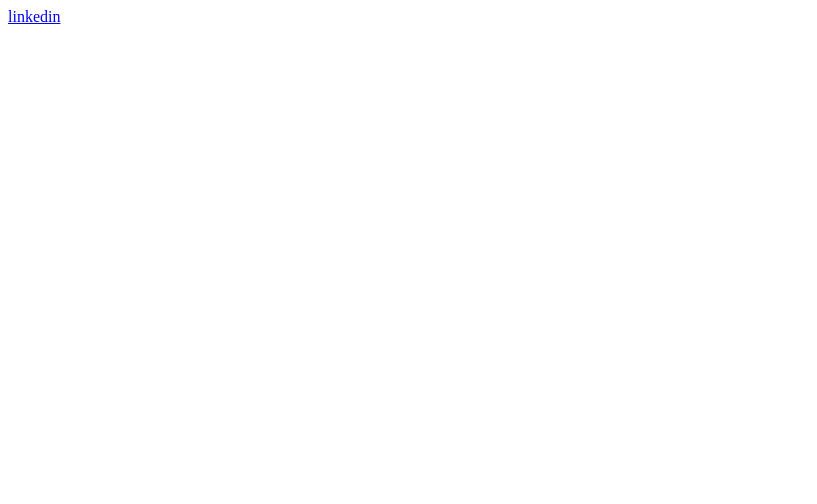
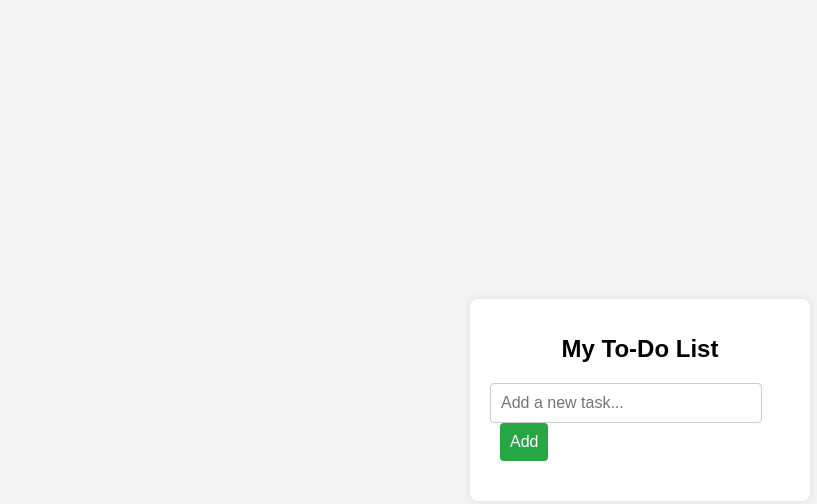
Before and after one commit to zinchuriki/DevOpsLabProject, a plain HTML site: page index.html in a window 1280 px wide. Shown: the whole page, without its empty margins (0-817 px from the left). Drawn offline with Linux system fonts and the light colour scheme.

Commit message:
adding html and css

```diff
--- a/index.html
+++ b/index.html
@@ -1,13 +1,21 @@
-
 <!DOCTYPE html>
 <html lang="en">
 <head>
     <meta charset="UTF-8">
     <meta name="viewport" content="width=device-width, initial-scale=1.0">
-    <title>Document</title>
+    <title>To-Do List</title>
+    <link rel="stylesheet" href="styles.css">
 </head>
 <body>
-    <a href="https://www.linkedin.com/in/priyanshu-sharma-545a66101/">linkedin</a>
 
+    <div class="todo-container">
+        <h1>My To-Do List</h1>
+        <input type="text" id="new-task" placeholder="Add a new task...">
+        <button id="add-task">Add</button>
+        <ul id="task-list">
+        </ul>
+    </div>
+
+    <script src="script.js"></script>
 </body>
 </html>
--- /dev/null
+++ b/style.css
@@ -0,0 +1,65 @@
+
+body {
+    font-family: Arial, sans-serif;
+    background-color: #f4f4f4;
+    margin: 0;
+    padding: 0;
+    display: flex;
+    justify-content: center;
+    align-items: center;
+    height: 100vh;
+}
+
+.todo-container {
+    background-color: #fff;
+    border-radius: 8px;
+    box-shadow: 0 0 10px rgba(0, 0, 0, 0.1);
+    padding: 20px;
+    width: 300px;
+}
+
+h1 {
+    text-align: center;
+    font-size: 24px;
+    margin-bottom: 20px;
+}
+
+/* Input and Button */
+#new-task {
+    width: calc(100% - 50px);
+    padding: 10px;
+    border: 1px solid #ccc;
+    border-radius: 4px;
+    font-size: 16px;
+    outline: none;
+}
+
+#add-task {
+    padding: 10px;
+    background-color: #28a745;
+    border: none;
+    color: white;
+    font-size: 16px;
+    border-radius: 4px;
+    cursor: pointer;
+    margin-left: 10px;
+}
+
+#add-task:hover {
+    background-color: #218838;
+}
+
+/* Task List */
+#task-list {
+    list-style-type: none;
+    padding: 0;
+    margin-top: 20px;
+}
+
+#task-list li {
+    background-color: #f8f9fa;
+    border: 1px solid #dee2e6;
+    padding: 10px;
+    margin-bottom: 10px;
+
+}
--- /dev/null
+++ b/styles.css
@@ -0,0 +1,65 @@
+
+body {
+    font-family: Arial, sans-serif;
+    background-color: #f4f4f4;
+    margin: 0;
+    padding: 0;
+    display: flex;
+    justify-content: center;
+    align-items: center;
+    height: 100vh;
+}
+
+.todo-container {
+    background-color: #fff;
+    border-radius: 8px;
+    box-shadow: 0 0 10px rgba(0, 0, 0, 0.1);
+    padding: 20px;
+    width: 300px;
+}
+
+h1 {
+    text-align: center;
+    font-size: 24px;
+    margin-bottom: 20px;
+}
+
+/* Input and Button */
+#new-task {
+    width: calc(100% - 50px);
+    padding: 10px;
+    border: 1px solid #ccc;
+    border-radius: 4px;
+    font-size: 16px;
+    outline: none;
+}
+
+#add-task {
+    padding: 10px;
+    background-color: #28a745;
+    border: none;
+    color: white;
+    font-size: 16px;
+    border-radius: 4px;
+    cursor: pointer;
+    margin-left: 10px;
+}
+
+#add-task:hover {
+    background-color: #218838;
+}
+
+/* Task List */
+#task-list {
+    list-style-type: none;
+    padding: 0;
+    margin-top: 20px;
+}
+
+#task-list li {
+    background-color: #f8f9fa;
+    border: 1px solid #dee2e6;
+    padding: 10px;
+    margin-bottom: 10px;
+
+}
```
